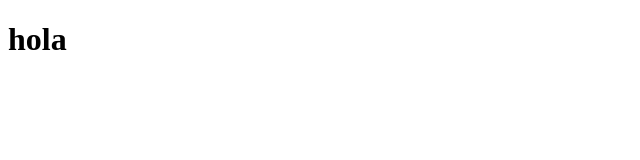
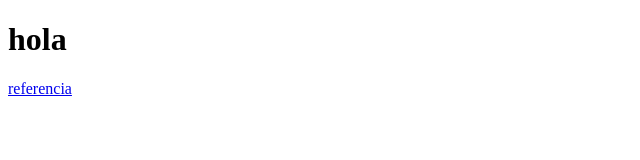
Before and after one commit to everalfredosortoAyala1994/cursoGIT, a plain HTML site: page index.html in a window 1280 px wide. Shown: the full height of the page, 0-640 px from the left. Drawn offline with Linux system fonts and the light colour scheme.

Commit message:
himer binculo

```diff
--- a/index.html
+++ b/index.html
@@ -8,5 +8,6 @@
 </head>
 <body>
     <h1>hola</h1>
+    <a href="#">referencia</a>
 </body>
 </html>
```
